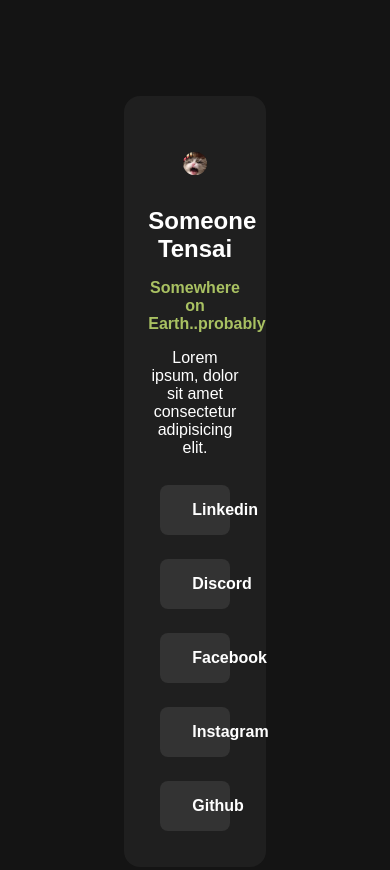
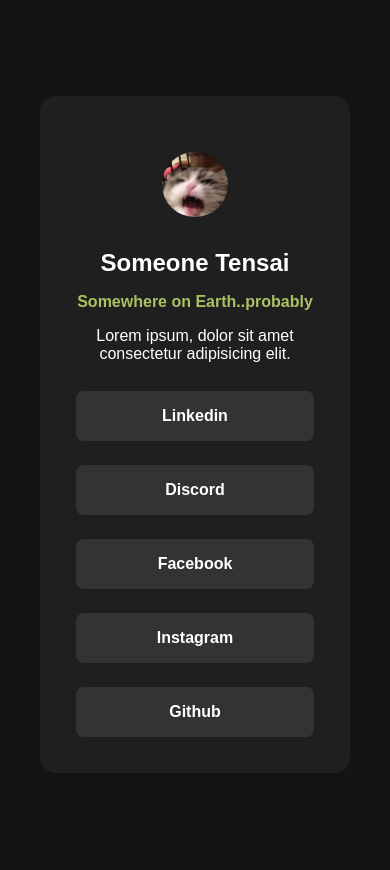
Before and after one commit to Irenity0/social-links-profile, a plain HTML site: page index.html in a window 390 px wide. Drawn offline with Linux system fonts and the light colour scheme.

Commit message:
tablet and mobile responsive done

```diff
--- a/style.css
+++ b/style.css
@@ -54,3 +54,15 @@ body {
     margin: .75rem;
     padding: 1rem 2rem;
 }
+
+@media screen and (max-width: 768px) {
+    .card {
+        width: 40%;
+    }
+}
+
+@media screen and (max-width: 425px) {
+    .card {
+        width: 70%;
+    }
+}
```
